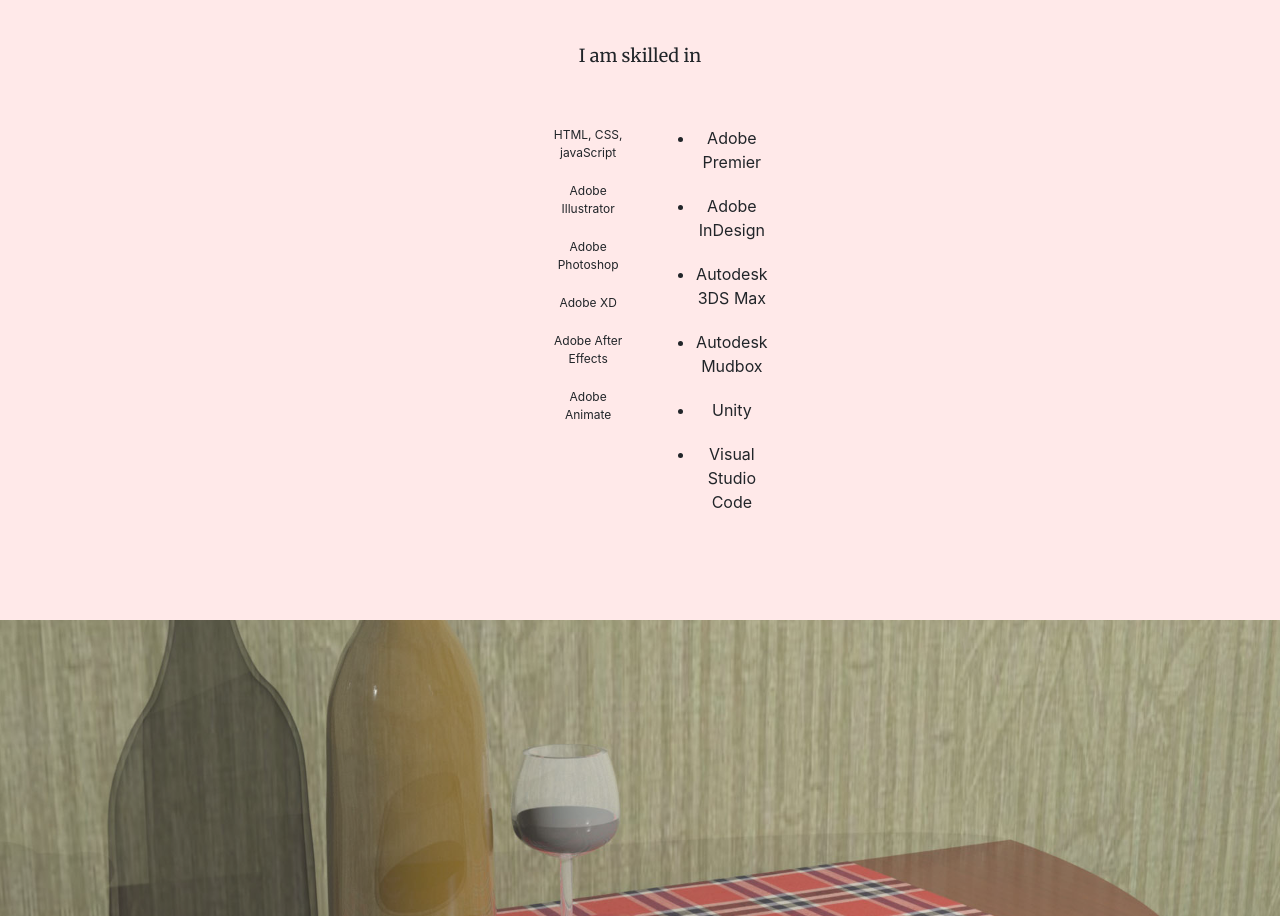
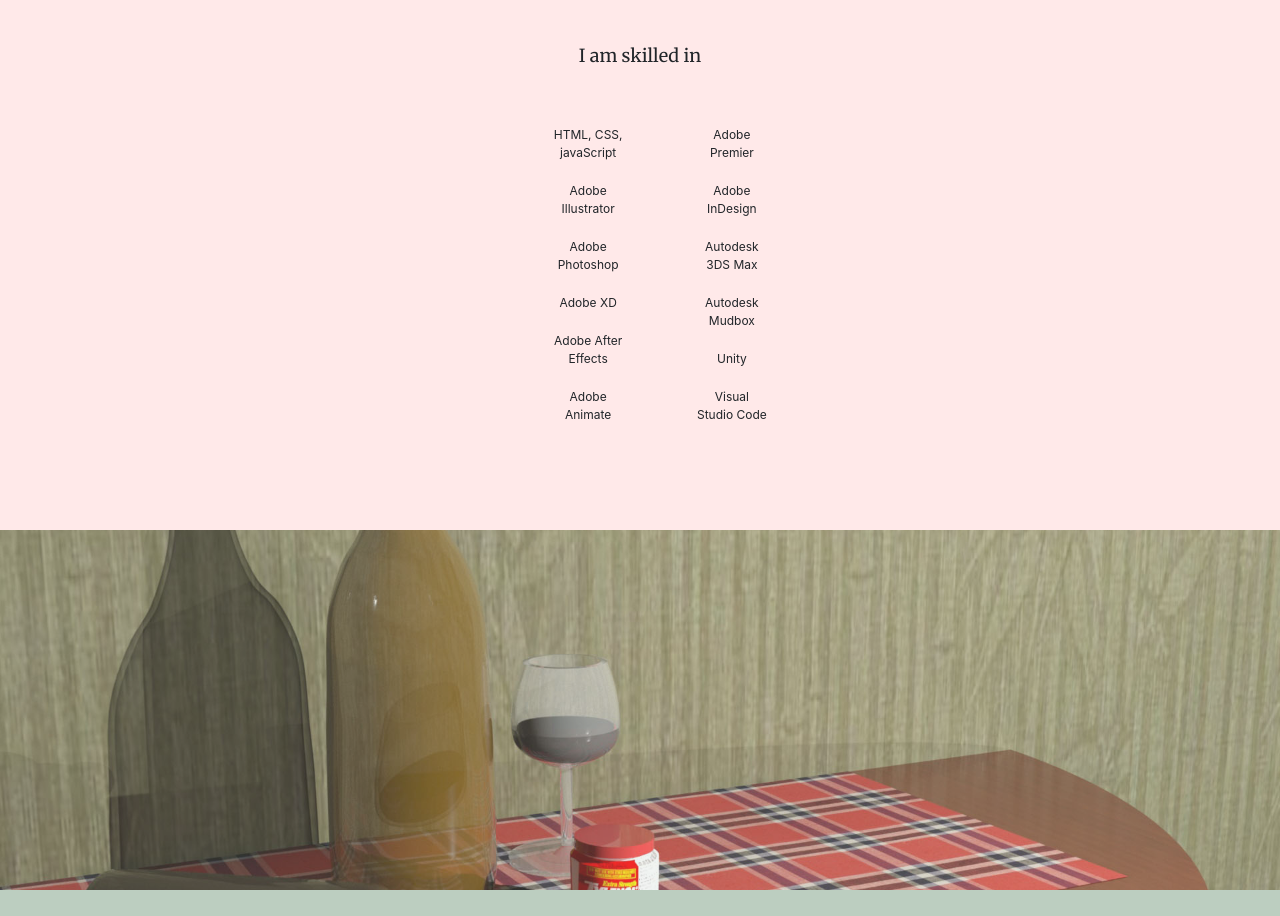
Before and after one commit to aisherwo/portfolio1, a website: page index.html in a window 1280 px wide. Shown: the part 2327-3243 px from the top of the page. Drawn offline with Linux system fonts and the light colour scheme.

Commit message:
Update custom.css

```diff
--- a/css/custom.css
+++ b/css/custom.css
@@ -361,6 +361,11 @@
 	font-size:12px;
 }
 
+#programslist2{
+	list-style: none;
+	font-size:12px;
+}
+
 li {
 	padding-top: 10px;
 	padding-bottom: 10px;
```
